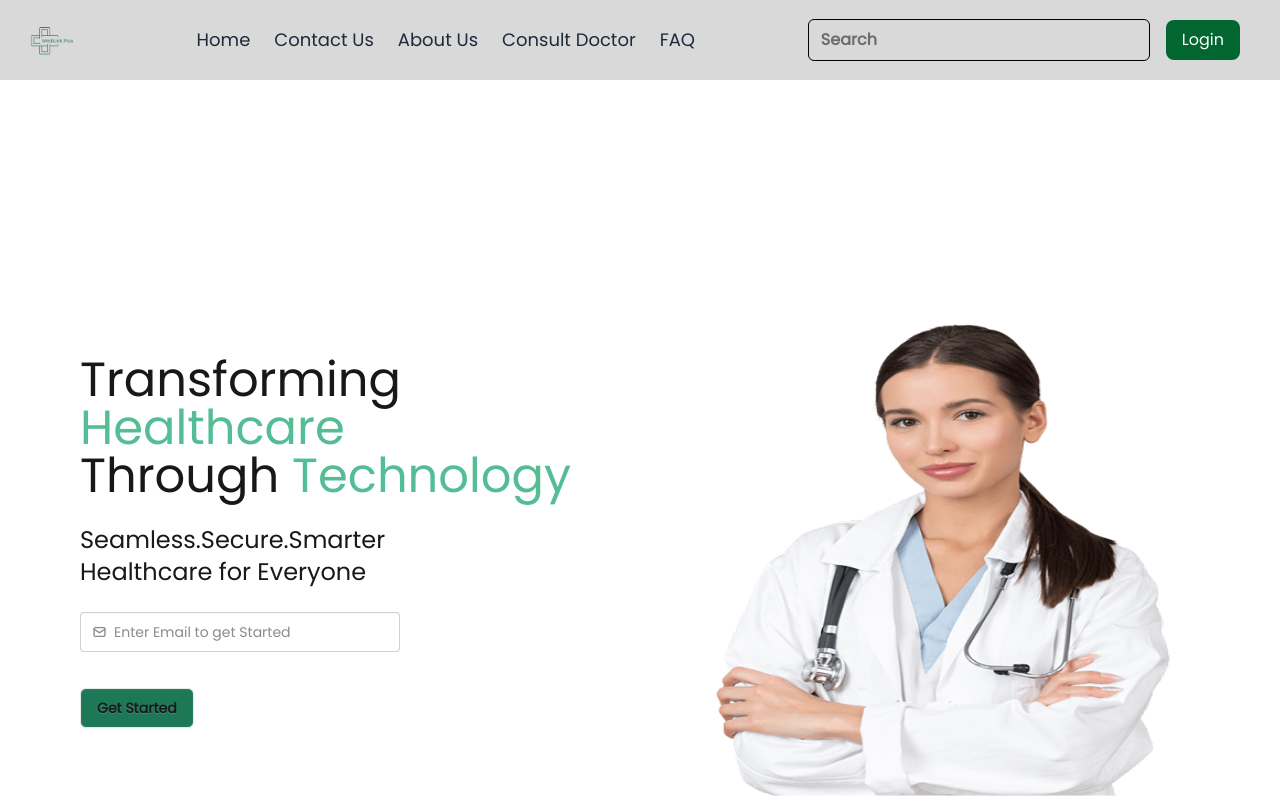
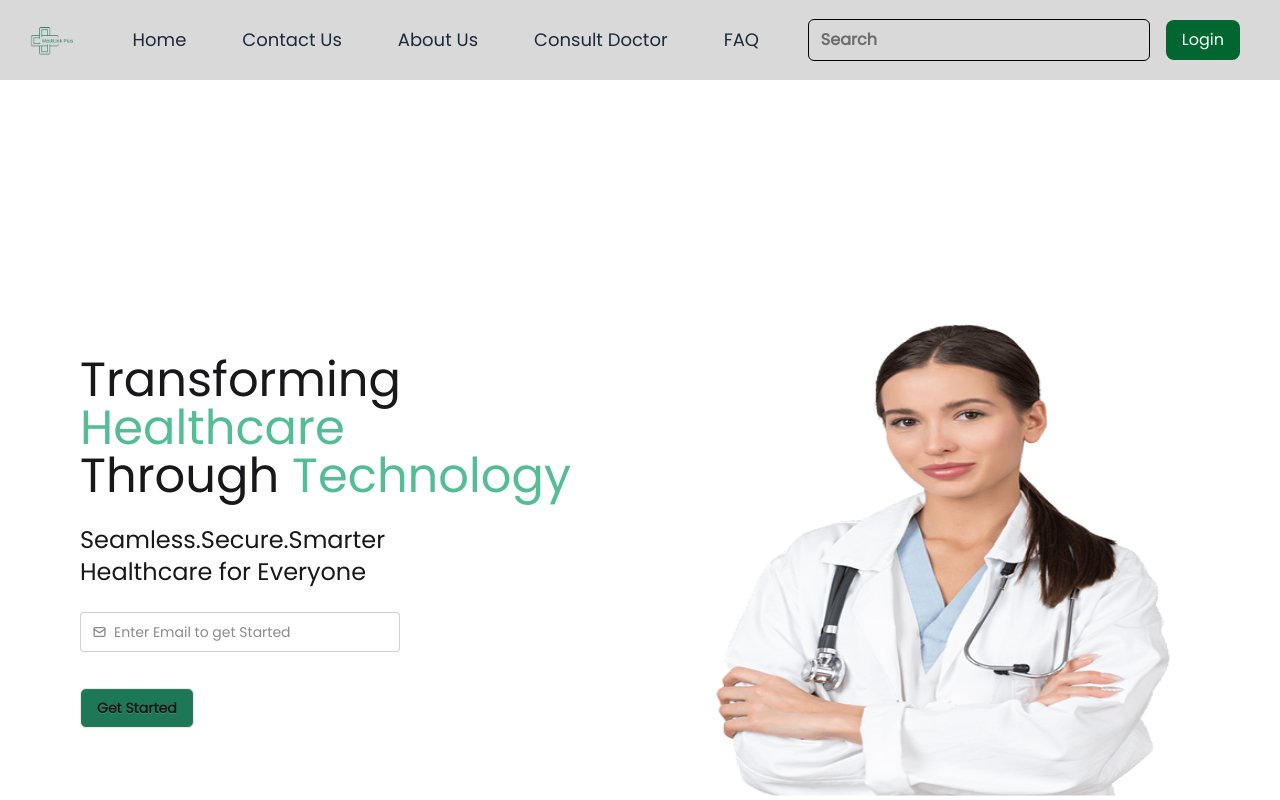
Before and after one commit to Vanshvala23/Med-Tech, a React (Vite) app in the folder client/: page / in a window 1280 px wide. Shown: the top 800 px of the page. Built offline with nearby package versions, Linux system fonts and the light colour scheme.

Commit message:
Update Navbar.jsx

```diff
--- a/client/src/components/Navbar.jsx
+++ b/client/src/components/Navbar.jsx
@@ -4,6 +4,7 @@ import Login from "./Login";
 
 function Navbar() {
   const [sticky, setSticky] = useState(false);
+  const [isMobileMenuOpen, setIsMobileMenuOpen] = useState(false);
 
   useEffect(() => {
     const handleScroll = () => {
@@ -12,6 +13,10 @@ function Navbar() {
     window.addEventListener("scroll", handleScroll);
     return () => window.removeEventListener("scroll", handleScroll);
   }, []);
+
+  const toggleMobileMenu = () => {
+    setIsMobileMenuOpen(!isMobileMenuOpen);
+  };
 
   return (
     <>
@@ -24,12 +29,24 @@ function Navbar() {
           <a href="/">
             <img src={Logo} alt="Logo" className="h-12 w-auto object-contain" />
           </a>
-          <ul className="hidden md:flex space-x-6 text-lg text-gray-800">
-            <li><a href="/" className="hover:text-gray-600">Home</a></li>
-            <li><a href="/contact" className="hover:text-gray-600">Contact Us</a></li>
-            <li><a href="/about" className="hover:text-gray-600">About Us</a></li>
-            <li><a href="#" className="hover:text-gray-600">Consult Doctor</a></li>
-            <li><a href="/faq" className="hover:text-gray-600">FAQ</a></li>
+          <div className="md:hidden">
+            <button
+              onClick={toggleMobileMenu}
+              className="text-gray-800 focus:outline-none"
+            >
+              {isMobileMenuOpen ? "✖" : "☰"}
+            </button>
+          </div>
+          <ul
+            className={`${
+              isMobileMenuOpen ? "block" : "hidden"
+            } md:flex space-x-6 text-lg text-gray-800 absolute md:static bg-white md:bg-transparent w-full md:w-auto top-full left-0 md:top-auto md:left-auto`}
+          >
+            <li><a href="/" className="block px-4 py-2 hover:text-gray-600">Home</a></li>
+            <li><a href="/contact" className="block px-4 py-2 hover:text-gray-600">Contact Us</a></li>
+            <li><a href="/about" className="block px-4 py-2 hover:text-gray-600">About Us</a></li>
+            <li><a href="#" className="block px-4 py-2 hover:text-gray-600">Consult Doctor</a></li>
+            <li><a href="/faq" className="block px-4 py-2 hover:text-gray-600">FAQ</a></li>
           </ul>
           <div className="flex items-center space-x-4">
             <div className="hidden md:block font-black text-black">
```
